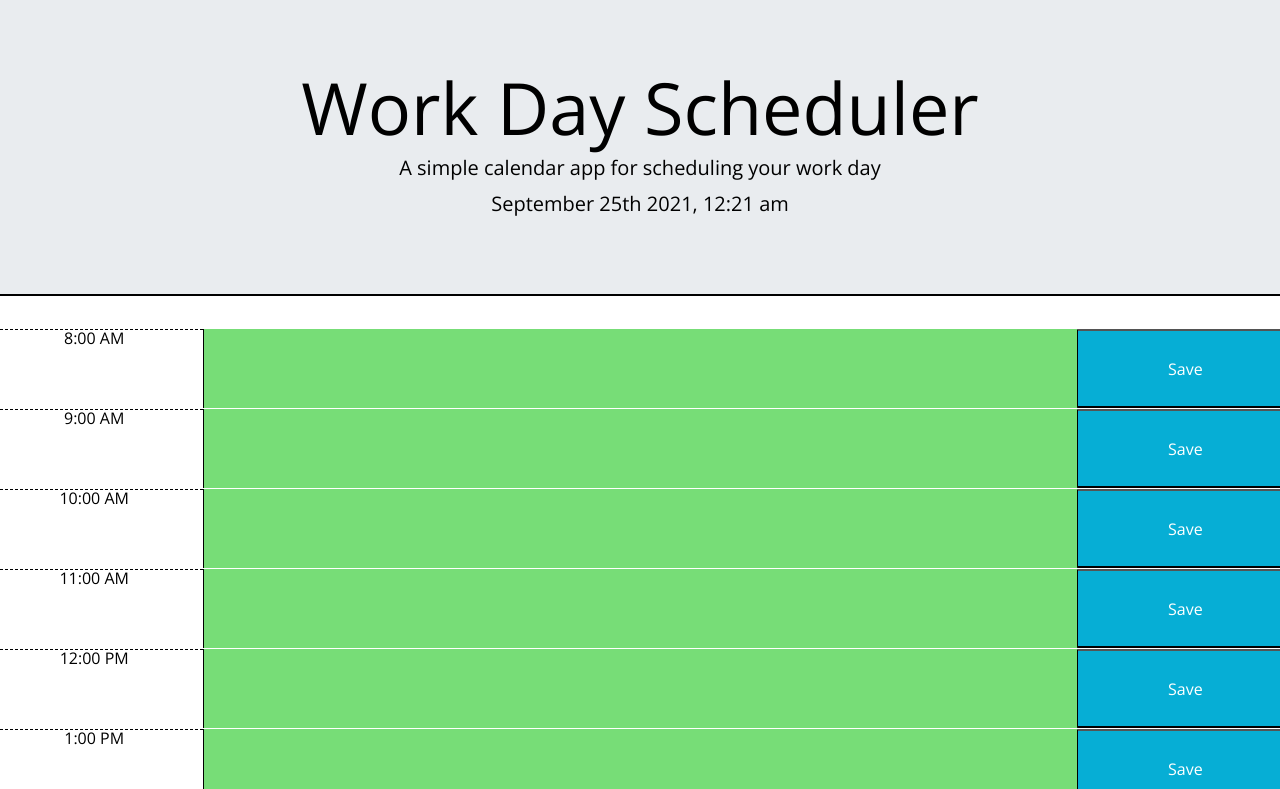
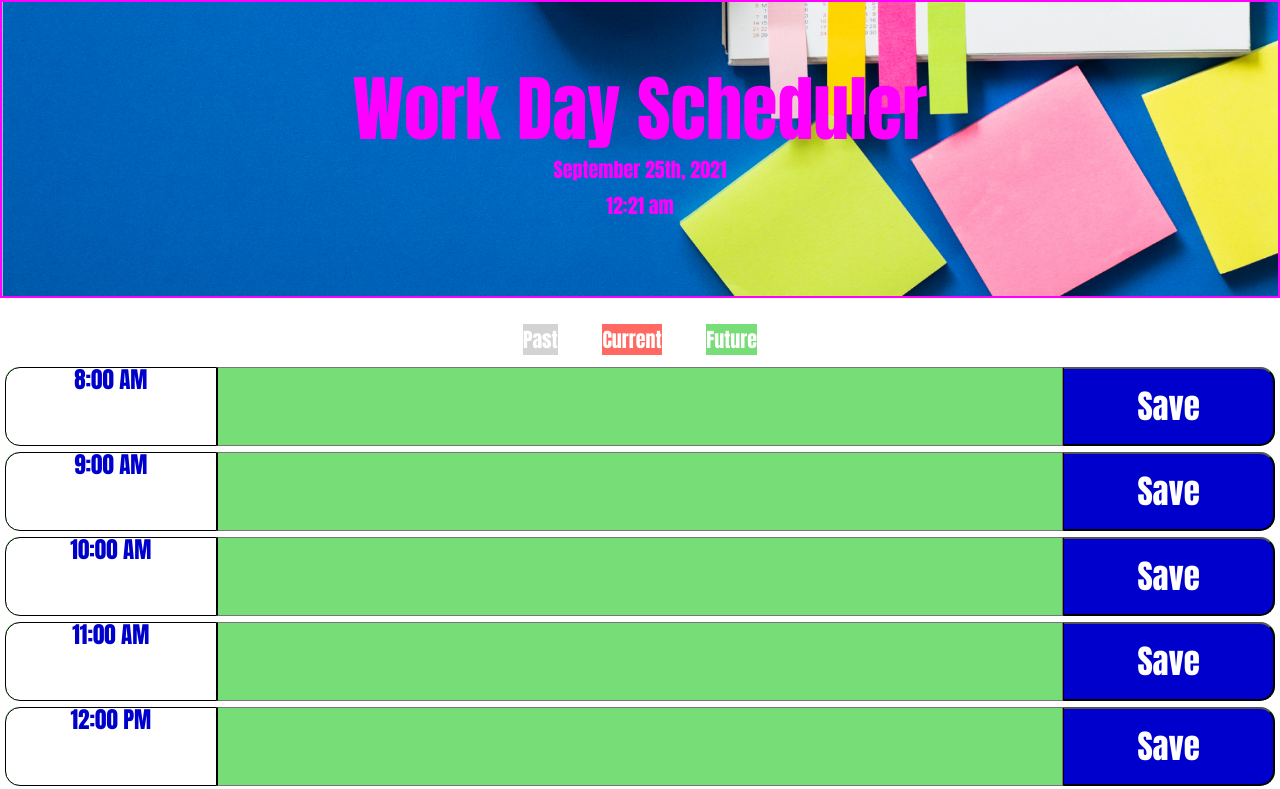
Before and after one commit to sarawrmas/work-calendar, a plain HTML site: page index.html in a window 1280 px wide. Shown: the top 789 px of the page. Drawn offline with nearby package versions, Linux system fonts and the light colour scheme.

Commit message:
restyle page

```diff
--- a/assets/css/style.css
+++ b/assets/css/style.css
@@ -1,28 +1,36 @@
 body {
-  font-family: 'Open Sans', sans-serif;
+  font-family: Impact, Haettenschweiler, 'Arial Narrow Bold', sans-serif;
   font-size: 16px;
   line-height: 1;
 }
 
+.jumbotron {
+  text-align: center;
+  background-image: url("../images/schedule.jpg");
+  background-position: bottom;
+  background-repeat: no-repeat;
+  background-size: cover;
+  color: fuchsia;
+  border-radius: 0;
+  border: 2px solid fuchsia;
+}
+
+#color-key {
+  text-align: center;
+  font-size: 20px;
+}
+
+#color-key span {
+  margin: 20px;
+}
+
 textarea{
   background: transparent;
-  border: none;
   resize: none;
   color: #000000;
   border-left: 1px solid black;
   padding: 10px;
   width: 66.6%;
-}
-
-.jumbotron {
-  text-align: center;
-  color: black;
-  border-radius: 0;
-  border-bottom: 2px solid black;
-}
-
-.description{
-  white-space: pre-wrap;
 }
 
 .time-block{
@@ -33,13 +41,17 @@ textarea{
 .row {
   white-space: pre-wrap;
   height: 80px;
-  border-top: 1px solid white;;
+  border-top: 1px solid white;
+  margin: 5px;
 }
 
 .hour {
-  background-color: #ffffff;
-  color: #000000;
-  border-top: 1px dashed #000000;
+  background-color: white;
+  color: mediumblue;
+  font-size: 23px;
+  border: 1px solid #000000;
+  border-top-left-radius: 15px;
+  border-bottom-left-radius: 15px;
 }
 
 .past {
@@ -61,12 +73,13 @@ textarea{
   border-left: 1px solid black;
   border-top-right-radius: 15px;
   border-bottom-right-radius: 15px;
-  background-color: #06AED5;
+  background-color: mediumblue;
   color: white;
+  font-size: 33px;
 }
 
-.saveBtn i:hover {
-  font-size: 20px;
+.saveBtn:hover {
+  font-size: 40px;
   transition: all .3s ease-in-out;
 }
 
--- a/assets/js/script.js
+++ b/assets/js/script.js
@@ -1,8 +1,11 @@
 // display date and time in jumbotron
 var displayDate = function() {
-    var currentDay = moment().format('MMMM Do YYYY, h:mm a');
+    var currentDay = moment().format('MMMM Do, YYYY');
+    var currentTime = moment().format('h:mm a')
     var displayDate = document.querySelector("#currentDay");
+    var displayTime = document.querySelector("#currentTime")
     displayDate.textContent = currentDay;
+    displayTime.textContent = currentTime;
 }
 
 // display date on page load
--- a/index.html
+++ b/index.html
@@ -21,13 +21,19 @@
     <link rel="stylesheet" href="./assets/css/style.css" />
     <title>Work Day Scheduler</title>
   </head>
-
   <body>
     <header class="jumbotron">
       <h1 class="display-3">Work Day Scheduler</h1>
-      <p class="lead">A simple calendar app for scheduling your work day</p>
       <p id="currentDay" class="lead"></p>
+      <p id="currentTime" class="lead"></p>
     </header>
+    <div id="color-key">
+      <p>
+        <span class="past">Past</span>
+        <span class="present">Current</span>
+        <span class="future">Future</span>
+      </p>
+    </div>
     <div id="container">
       <div class="row time-block" id="eightDiv">
         <div class="col-2 hour" id="eightAm">8:00 AM</div>
```
Also changed, not shown: assets/images/schedule.jpg (added), assets/images/screenshot1.png (added), 1 other file.
